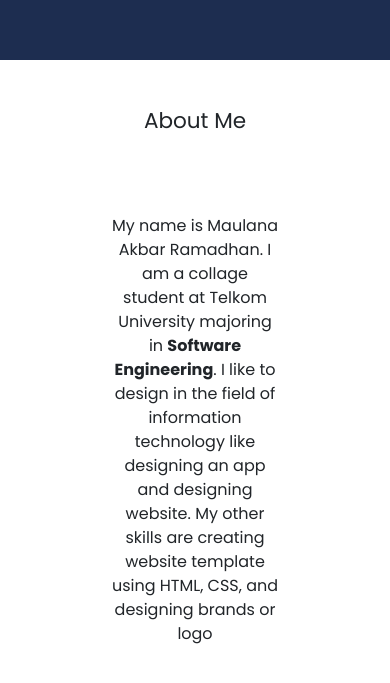
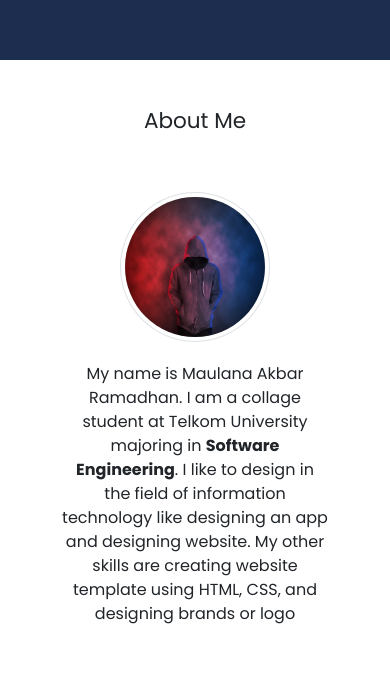
Before and after one commit to dhanakbar/portfolio, a plain HTML site: page index.html in a window 390 px wide. Shown: the part 531-1214 px from the top of the page. Drawn offline with nearby package versions, Linux system fonts and the light colour scheme.

Commit message:
Mengubah layout about

```diff
--- a/css/style.css
+++ b/css/style.css
@@ -33,7 +33,19 @@ body {
 }
 /* End Hero */
 /* About */
+.about-me-content {
+  justify-content: center;
+  align-items: center;
+  padding: 50px 50px;
+}
+.profile {
+  display: flex;
+  justify-content: center;
+  align-items: center;
+  width: 100%;
+}
 .about-me-text {
+  margin-left: 150px;
 }
 /* End About */
 /* PHONE */
@@ -47,7 +59,11 @@ body {
   .navbar-nav {
     text-align: center;
   }
-  .profile {
-    display: none;
+  .about-me-content {
+    flex-direction: column;
+  }
+  .about-me-text {
+    margin-top: 20px;
+    margin-left: 0px;
   }
 }
--- a/index.html
+++ b/index.html
@@ -57,21 +57,20 @@
     <section id="about-me">
       <div class="about container">
         <h4 class="mt-5 text-center">About Me</h4>
-      <div class="row justify-content-center pt-5 pb-5">
-        <div class="col-4 align-middle profile">
-          <img class="rounded-circle img-thumbnail " src="img/akbar.jpg" alt="" width="200px" /></div>
-        <div class="col-6">
-          <p class="about-me-text mt-4">My name is Maulana Akbar Ramadhan. I am a collage student at Telkom University majoring in <b>Software Engineering</b>. I like to design in the field of information technology like designing an app and designing website. My other skills are creating website template using HTML, CSS, and designing brands or logo</p></div>
+        <div class="d-flex about-me-content">
+          <div class="profile">
+            <img class="rounded-circle img-thumbnail" src="img/akbar.jpg" alt="" width="150px" />
           </div>
-
+          <p class="about-me-text">
+            My name is Maulana Akbar Ramadhan. I am a collage student at Telkom University majoring in <b>Software Engineering</b>. I like to design in the field of information technology like designing an app and designing website. My
+            other skills are creating website template using HTML, CSS, and designing brands or logo
+          </p>
         </div>
-  </section>
+      </div>
     </section>
     <!-- End About -->
     <!-- Services -->
-  <sec id="services">
-
-  </sec>
+    <sec id="services"> </sec>
     <!-- End Services -->
     <!-- End Hero -->
     <!-- Optional JavaScript; choose one of the two! -->
@@ -79,5 +78,4 @@
     <!-- Option 1: Bootstrap Bundle with Popper -->
     <script src="https://cdn.jsdelivr.net/npm/bootstrap@5.0.1/dist/js/bootstrap.bundle.min.js" integrity="sha384-gtEjrD/SeCtmISkJkNUaaKMoLD0//ElJ19smozuHV6z3Iehds+3Ulb9Bn9Plx0x4" crossorigin="anonymous"></script>
   </body>
-
 </html>
```
Lines whose indentation alone changed are shown as unchanged.
